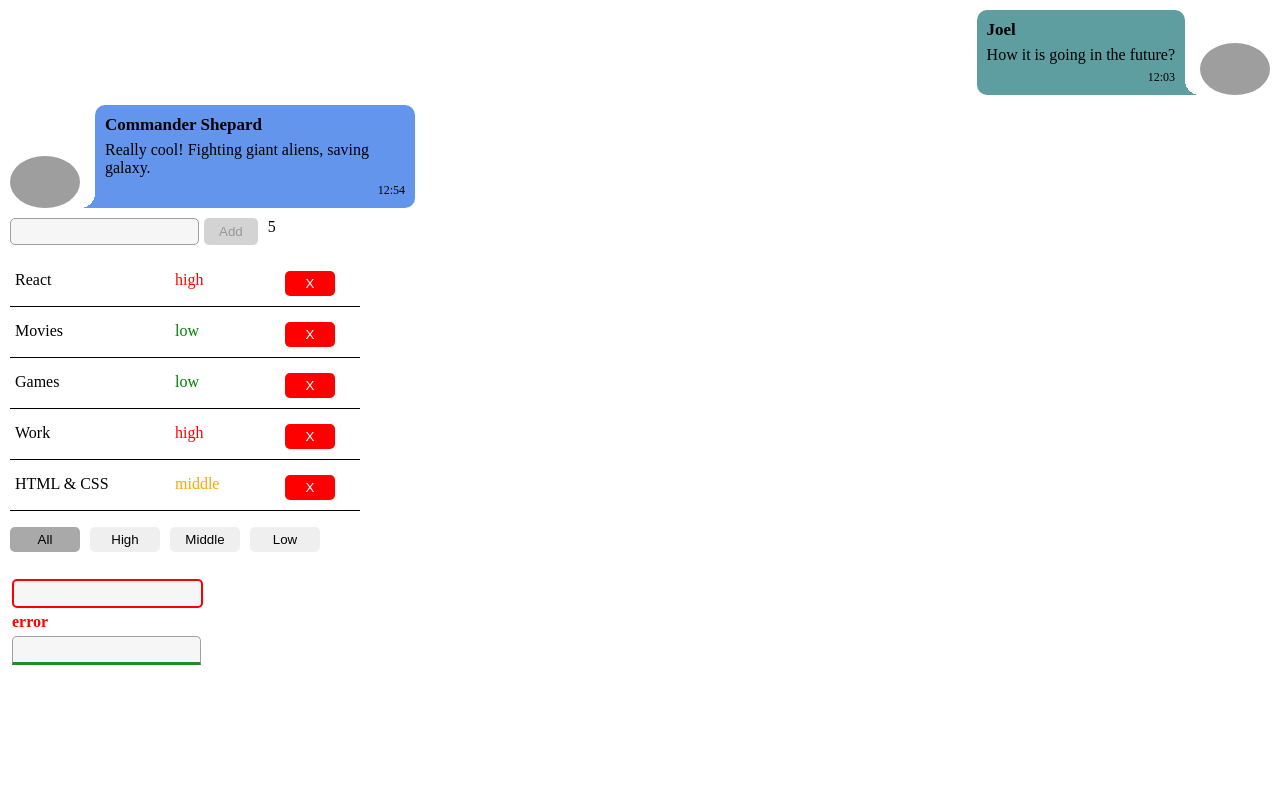
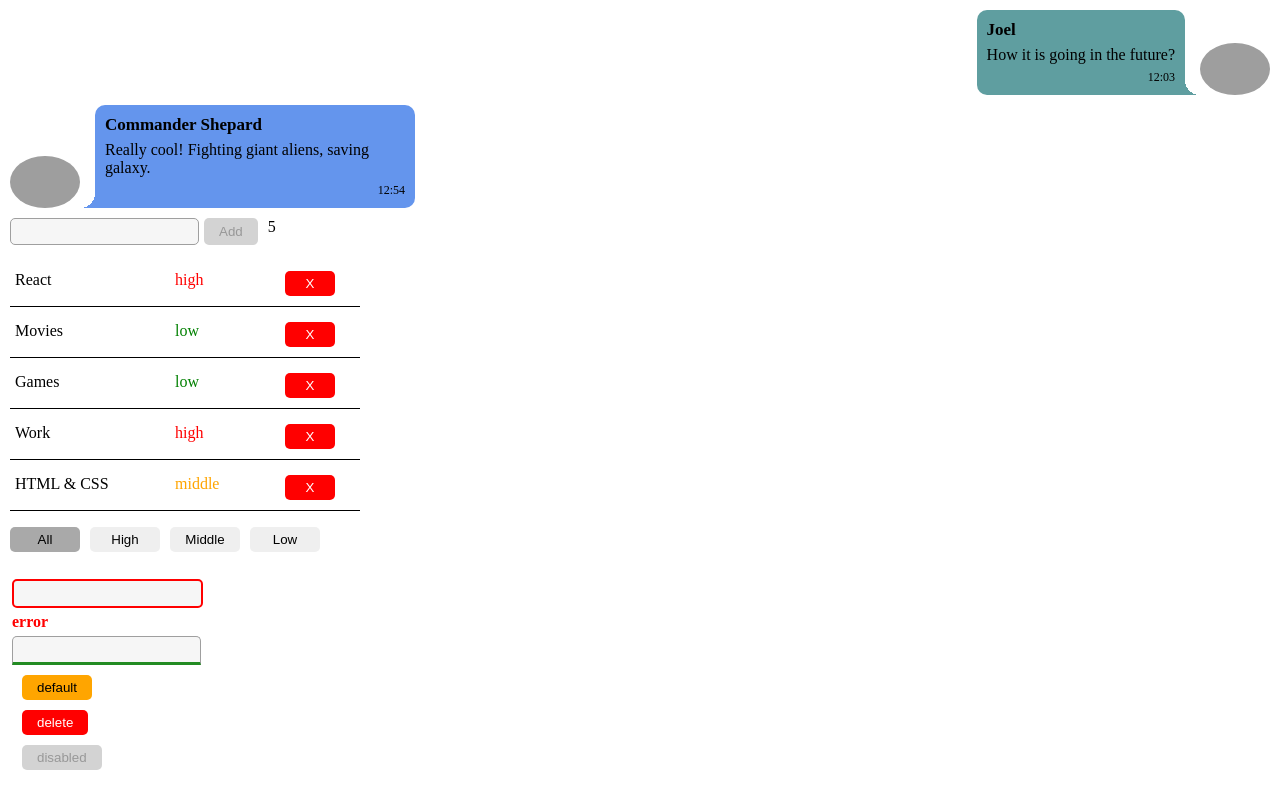
Before and after one commit to alexbrilevski/custom-ui-components-react, a React (Vite) app: page /#/ in a window 1280 px wide. Built offline with nearby package versions, Linux system fonts and the light colour scheme; grey boxes are pictures that could not be loaded.

Commit message:
Custom button component demo was added

```diff
--- a/src/components/UIKit/UIKit.tsx
+++ b/src/components/UIKit/UIKit.tsx
@@ -1,5 +1,6 @@
 import { useState } from "react";
 import InputText from "./common/InputText/InputText";
+import Button from "./common/Button/Button";
 import s from "./UIKit.module.css";
 
 function UIKit() {
@@ -28,6 +29,21 @@ function UIKit() {
         <InputText
           className={s.solidBottomBorder}
         />
+
+        <Button className={s.blueBackground}>
+          default
+        </Button>
+
+        <Button
+          red
+          onClick={showAlert}
+        >
+          delete
+        </Button>
+
+        <Button disabled>
+          disabled
+        </Button>
       </div>
     </div>
   );
--- /dev/null
+++ b/src/components/UIKit/common/Button/Button.module.css
@@ -0,0 +1,26 @@
+.default {
+  margin: 5px 10px;
+  padding: 5px 15px;
+  background: orange;
+  border: none;
+  border-radius: 5px;
+  cursor: pointer;
+}
+
+.default:hover {
+  background: darkorange;
+}
+
+.default:disabled {
+  background: lightgray;
+  cursor: auto;
+}
+
+.red {
+  background: red;
+  color: white;
+}
+
+.red:hover {
+  background: firebrick;
+}
--- /dev/null
+++ b/src/components/UIKit/common/Button/Button.tsx
@@ -0,0 +1,27 @@
+import type { ButtonHTMLAttributes, DetailedHTMLProps, FC } from "react";
+import s from "./Button.module.css";
+
+type DefaultButtonProps = DetailedHTMLProps<ButtonHTMLAttributes<HTMLButtonElement>, HTMLButtonElement>
+
+type ButtonProps = DefaultButtonProps & {
+  red?: boolean,
+};
+
+const Button: FC<ButtonProps> = ({
+  red,
+  className,
+  children,
+  ...restProps
+}) => {
+  const finalClassName = `${s.default} ${red ? s.red : ""} ${className ? className : ""}`;
+
+  return (
+    <button
+      className={finalClassName}
+      {...restProps}>
+      {children}
+    </button>
+  );
+};
+
+export default Button;
```
